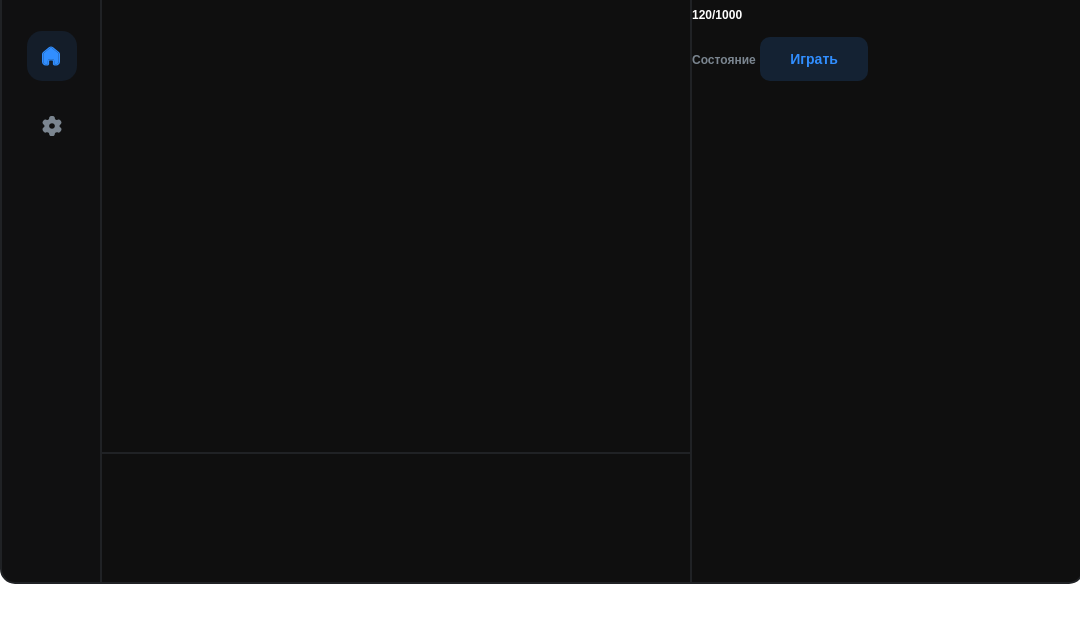
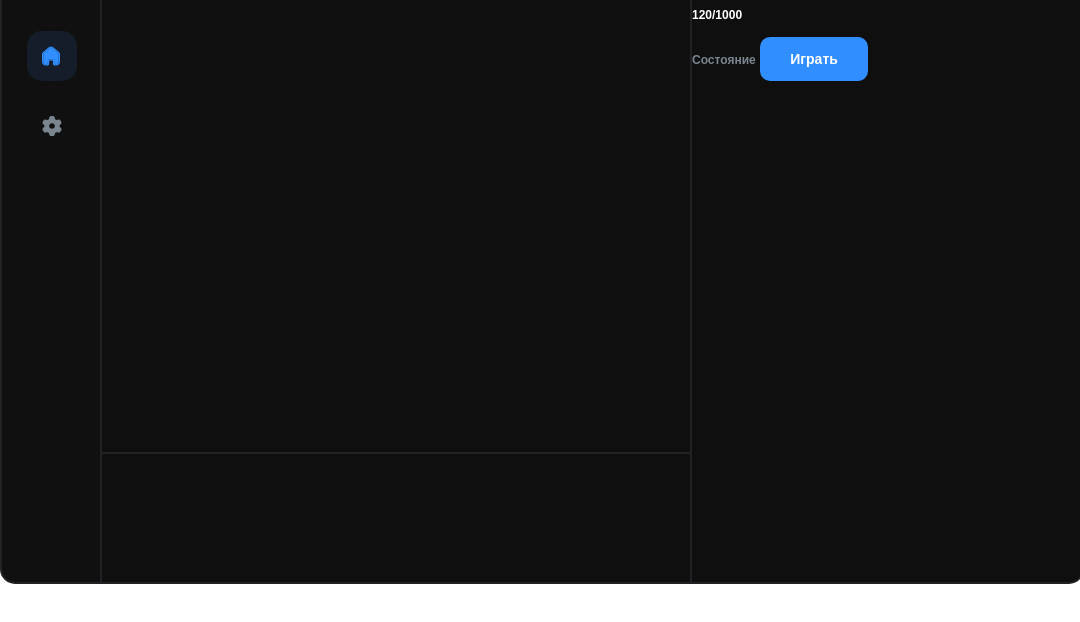
Before and after one commit to N3wSk1Y/mta-launcher, an Electron app: page src/index.html in a window 1080 px wide. Shown: the part 120-742 px from the top of the page. Drawn offline with Linux system fonts and the light colour scheme; a web font is replaced by a local one.

Commit message:
fixed css button

```diff
--- a/src/styles.css
+++ b/src/styles.css
@@ -238,7 +238,7 @@ h2 {
     outline: none;
     border: none;
 }
-.segment button {
+button {
     font-style: normal;
     font-weight: 700;
     font-size: 14px;
```
